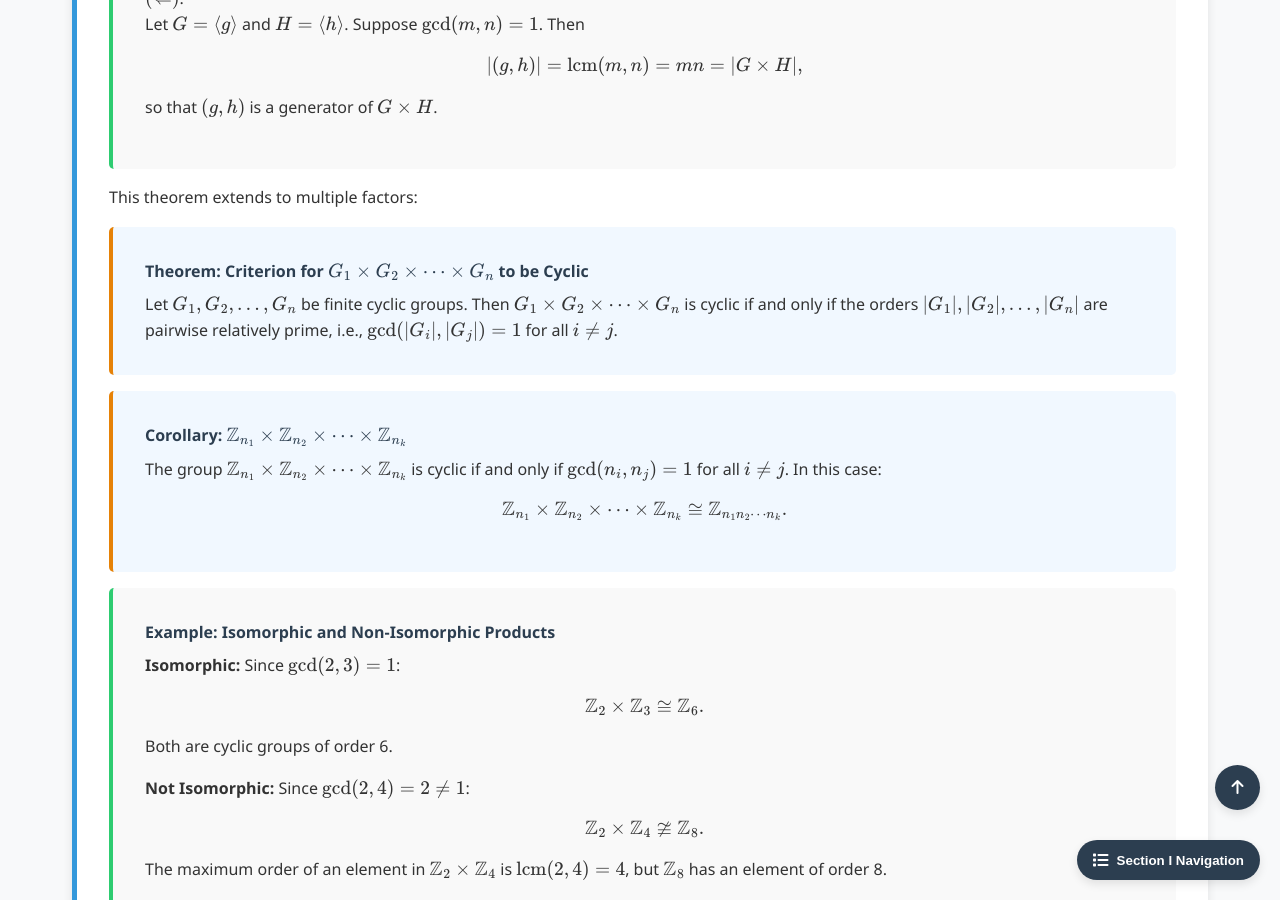
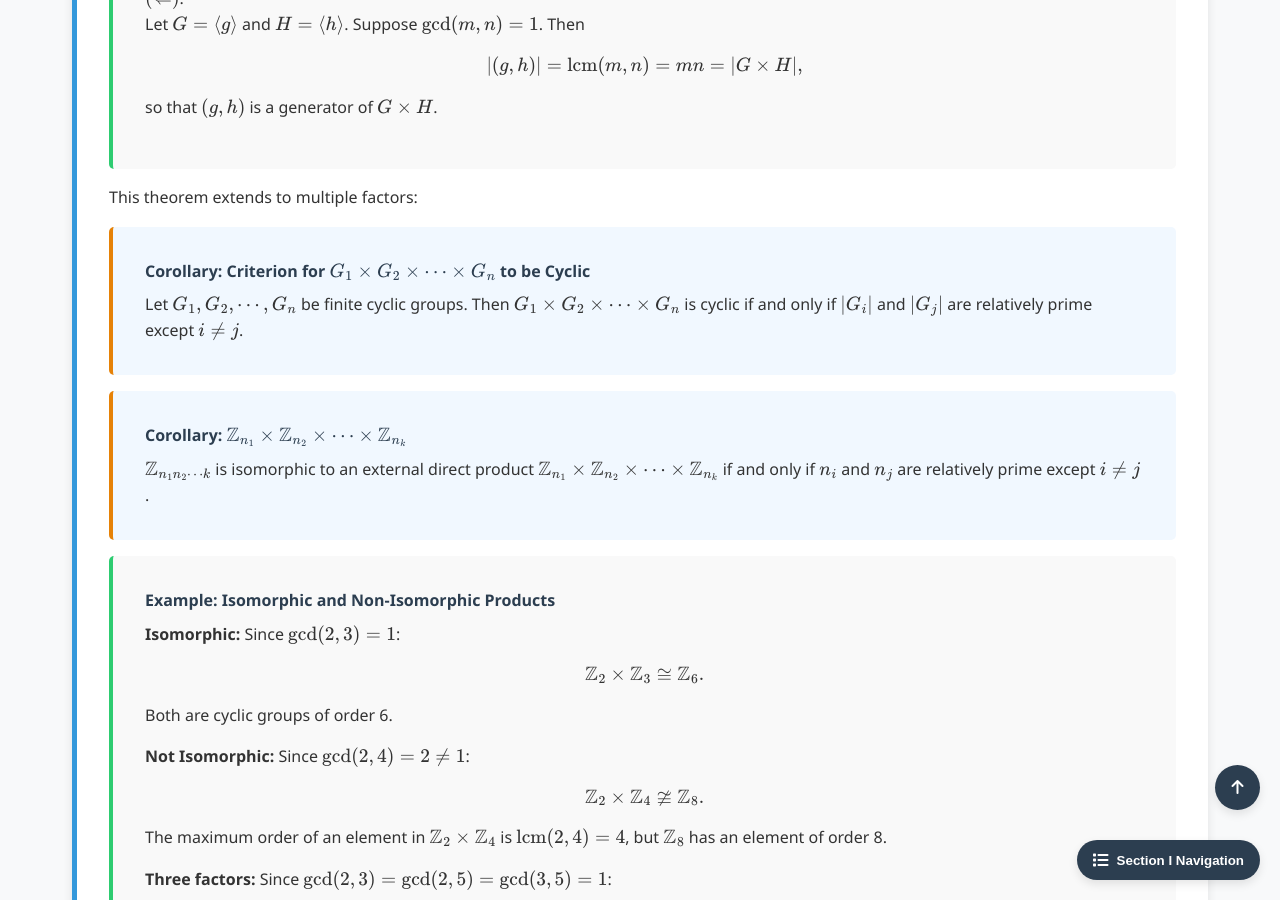
Before and after one commit to Yusukey01/yusukey01.github.io, a Jekyll site: the page built from Mathematics/Linear_algebra/group_classification.html, in a window 1280 px wide and 900 px high, scrolled down 5291 px. Built offline with Jekyll 4.4.1, drawn with Linux system fonts in a browser that asks for light colours.

Commit message:
Start Section I-18 fixed Theorem statements

```diff
--- a/Mathematics/Linear_algebra/group_classification.html
+++ b/Mathematics/Linear_algebra/group_classification.html
@@ -358,20 +358,15 @@ uses_python: false
                 </p>
 
                 <div class="theorem">
-                    <span class="theorem-title">Theorem: Criterion for \(G_1 \times G_2 \times \cdots \times G_n\) to be Cyclic</span>
-                    Let \(G_1, G_2, \ldots, G_n\) be finite cyclic groups. Then \(G_1 \times G_2 \times \cdots \times G_n\)
-                    is cyclic if and only if the orders \(|G_1|, |G_2|, \ldots, |G_n|\) are pairwise relatively prime,
-                    i.e., \(\gcd(|G_i|, |G_j|) = 1\) for all \(i \neq j\).
+                    <span class="theorem-title">Corollary: Criterion for \(G_1 \times G_2 \times \cdots \times G_n\) to be Cyclic</span>
+                    Let \(G_1, G_2, \cdots, G_n\) be finite cyclic groups. Then \(G_1 \times G_2 \times \cdots \times G_n\)
+                    is cyclic if and only if \(|G_i|\) and \(|G_j|\) are relatively prime except \(i \neq j\).
                 </div>
 
                 <div class="theorem">
                     <span class="theorem-title">Corollary: \(\mathbb{Z}_{n_1} \times \mathbb{Z}_{n_2} \times \cdots \times \mathbb{Z}_{n_k}\)</span>
-                    The group \(\mathbb{Z}_{n_1} \times \mathbb{Z}_{n_2} \times \cdots \times \mathbb{Z}_{n_k}\) is cyclic
-                    if and only if \(\gcd(n_i, n_j) = 1\) for all \(i \neq j\).
-                    In this case:
-                    \[
-                    \mathbb{Z}_{n_1} \times \mathbb{Z}_{n_2} \times \cdots \times \mathbb{Z}_{n_k} \cong \mathbb{Z}_{n_1 n_2 \cdots n_k}.
-                    \]
+                    \(\mathbb{Z}_{n_1n_2 \cdots k}\) is isomorphic to an external direct product \(\mathbb{Z}_{n_1} \times \mathbb{Z}_{n_2} \times \cdots \times \mathbb{Z}_{n_k}\)
+                    if and only if \(n_i\) and \(n_j\) are relatively prime except \(i \neq j\).
                 </div>
 
                 <div class="proof">
```
